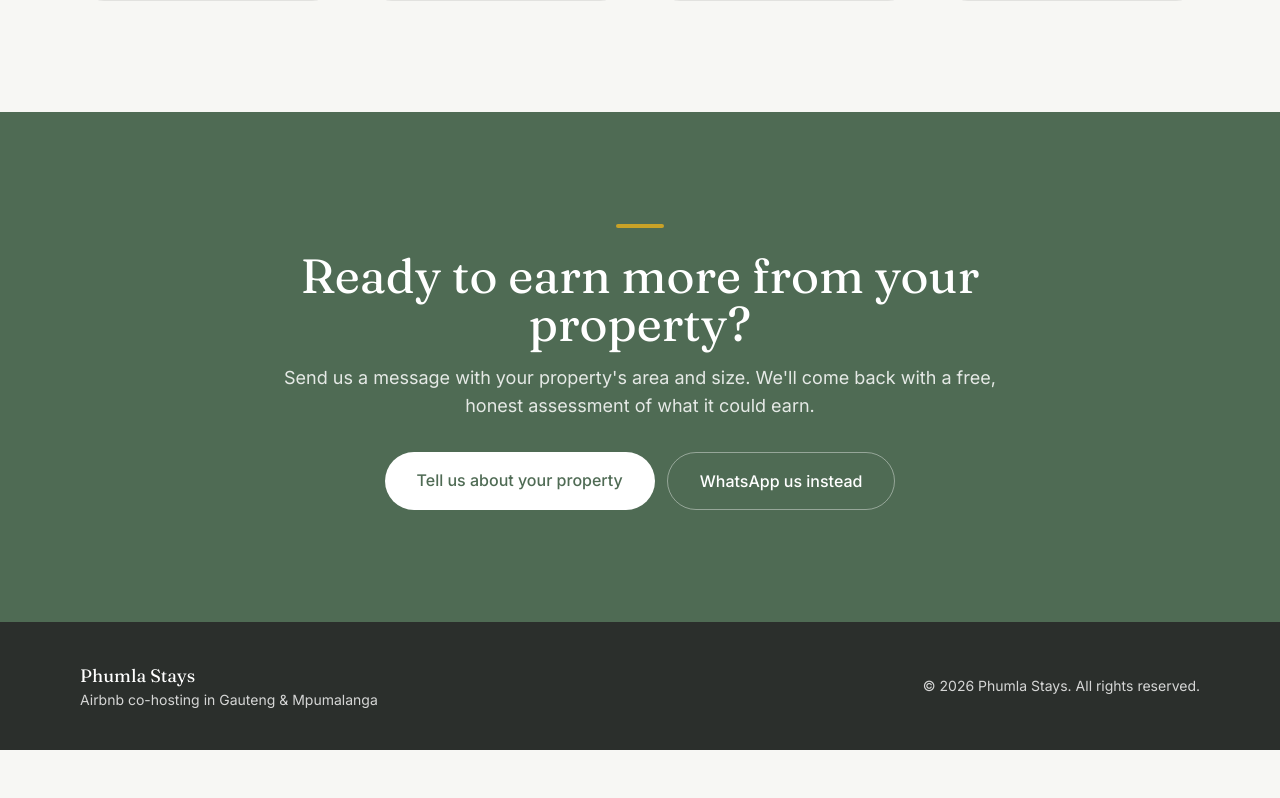
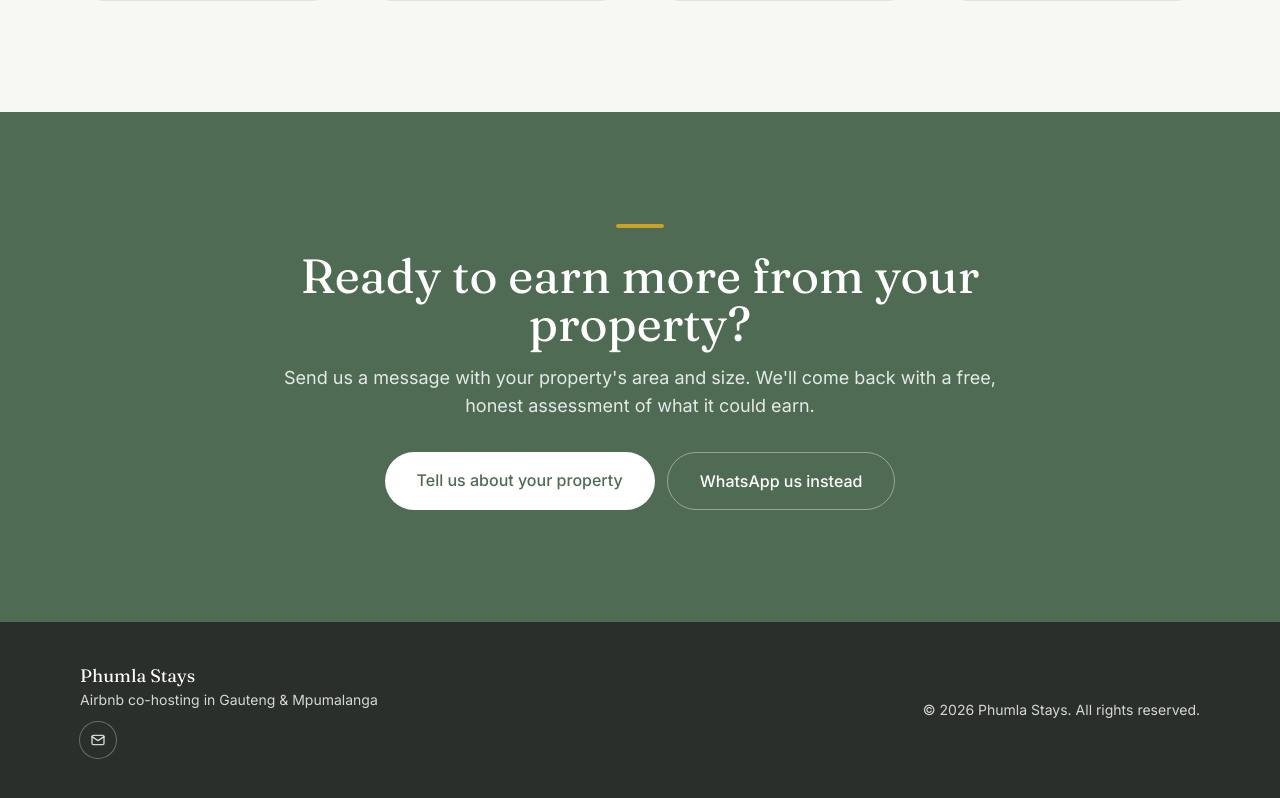
Before and after one commit to phumlamlotshwa/phumla-stays, a Next.js app: page / in a window 1280 px wide. Shown: the part 3087-3885 px from the top of the page. Before the commit the page ends 3837 px from the top, so only its background shows below. Built offline with nearby package versions, Linux system fonts and the light colour scheme.

Commit message:
email icon with hover label in footer

```diff
--- a/src/components/Footer.tsx
+++ b/src/components/Footer.tsx
@@ -9,6 +9,31 @@ export default function Footer() {
         <div>
           <p className="font-serif text-lg text-white">{site.name}</p>
           <p>Airbnb co-hosting in {site.serviceArea}</p>
+            <a
+            href={`mailto:${site.email}`}
+            aria-label={`Email us at ${site.email}`}
+            className="group relative mt-3 inline-flex h-9 w-9 items-center justify-center rounded-full ring-1 ring-white/30 transition-colors hover:bg-white hover:text-charcoal"
+          >
+            <svg
+              aria-hidden="true"
+              viewBox="0 0 24 24"
+              className="h-4 w-4"
+              fill="none"
+              stroke="currentColor"
+              strokeWidth={2}
+              strokeLinecap="round"
+              strokeLinejoin="round"
+            >
+              <rect x="3" y="5" width="18" height="14" rx="2" />
+              <path d="m3 7 9 6 9-6" />
+            </svg>
+            <span
+              aria-hidden="true"
+              className="pointer-events-none absolute bottom-full left-1/2 mb-2 -translate-x-1/2 whitespace-nowrap rounded-md bg-white px-2 py-1 text-xs text-charcoal opacity-0 transition-opacity group-hover:opacity-100 group-focus-visible:opacity-100"
+            >
+              {site.email}
+            </span>
+          </a>
         </div>
         <p>
           © {year} {site.name}. All rights reserved.
--- a/src/lib/site.ts
+++ b/src/lib/site.ts
@@ -1,6 +1,7 @@
 export const site = {
   name: "Phumla Stays",
   serviceArea: "Gauteng & Mpumalanga",
+  email: "hello@phumlastays.co.za",
   whatsappNumber: "27794257826",
   whatsappMessage: "Hi Phumla Stays, I'd like a free listing assessment.",
 };
```
